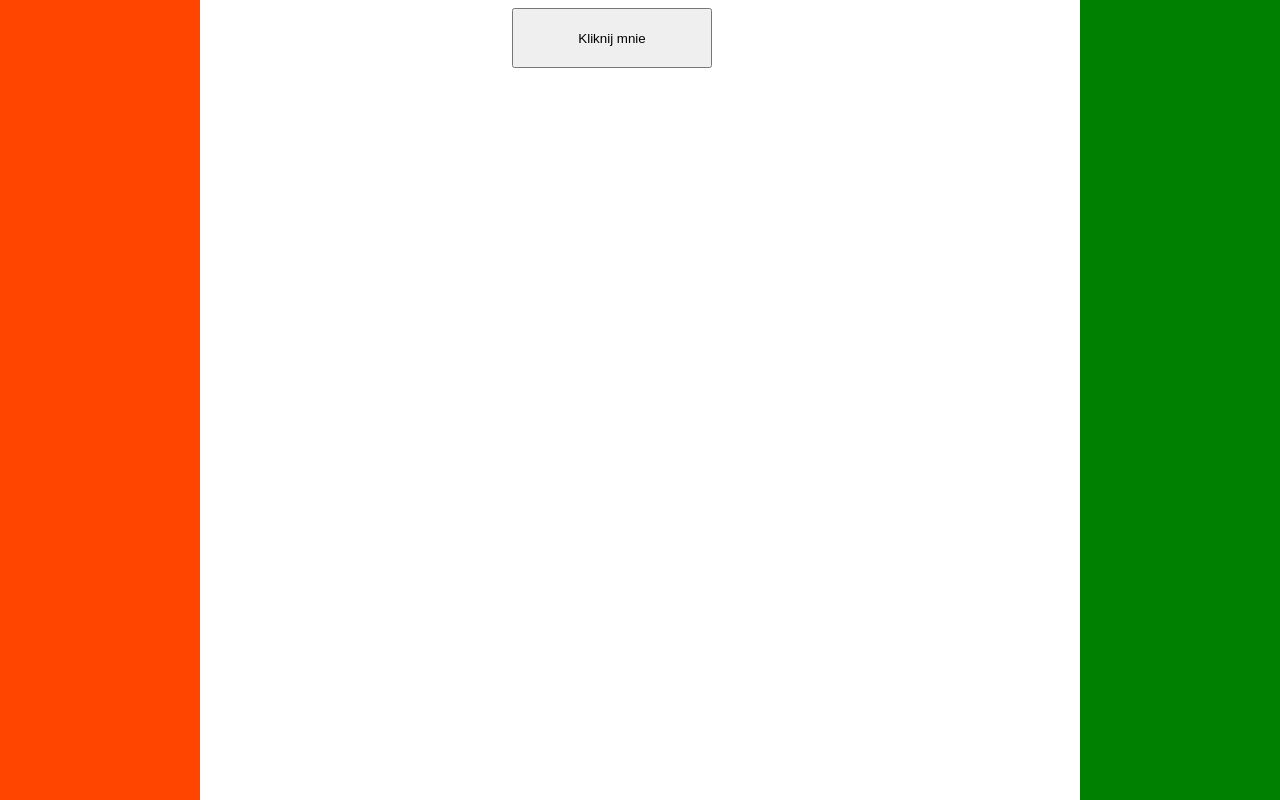
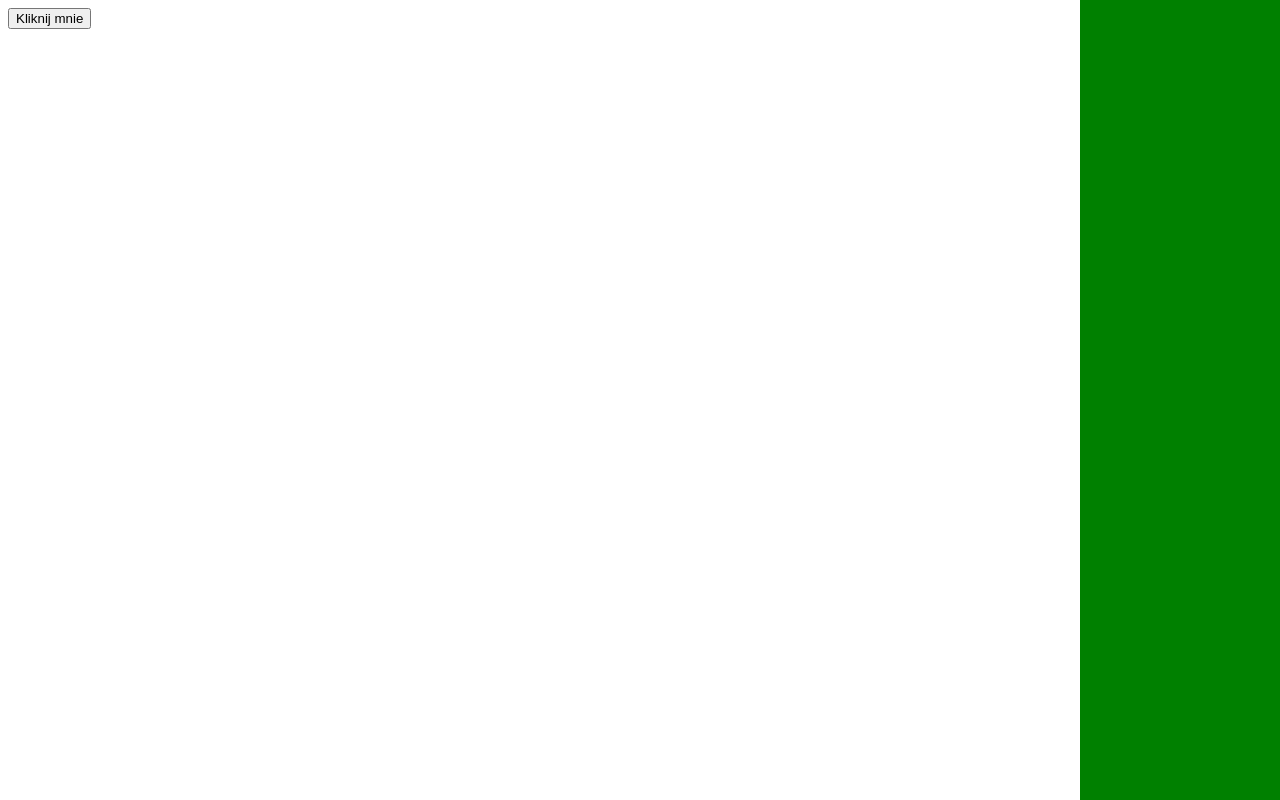
Before and after one commit to MarcinGal/JS-OOP-2day, a plain HTML site: page index.html in a window 1280 px wide. Drawn offline with Linux system fonts and the light colour scheme.

Commit message:
button made with render function

```diff
--- a/ClickableButton.js
+++ b/ClickableButton.js
@@ -1,11 +1,13 @@
 function ClickableButton(label, onClickHandler) {
-    const toggleButton = document.createElement('button');
-    toggleButton.style.height = '60px';
-    toggleButton.style.width = '200px';
-    toggleButton.style.position = 'fixed';
-    toggleButton.style.left = '40vw';
+    this.label = label;
+    this.onClickHandler = onClickHandler;
 
-    toggleButton.innerHTML = `<p>${label}</p>`;
-    toggleButton.addEventListener('click', onClickHandler);
-    document.body.appendChild(toggleButton);
+    this.render()
 }
+
+ClickableButton.prototype.render = function () {
+    const button = document.createElement('button');
+    button.innerText = this.label;
+    button.addEventListener('click', this.onClickHandler);
+    document.body.appendChild(button);
+}
--- a/index.html
+++ b/index.html
@@ -38,11 +38,11 @@
     <script src="ClickableButton.js"></script>
     <script src="sidebarMenu.js"></script>
     <script>
-        const menu1 = new SidebarMenu();
+        // const menu1 = new SidebarMenu();
         const menu2 = new SidebarMenu('green', 'right');
         const button = new ClickableButton(
             'Kliknij mnie',
-            () => alert("juupiiiii!!")
+            () => menu2.toggleMenu()
         )
 
         menu2.toggleMenu()
```
